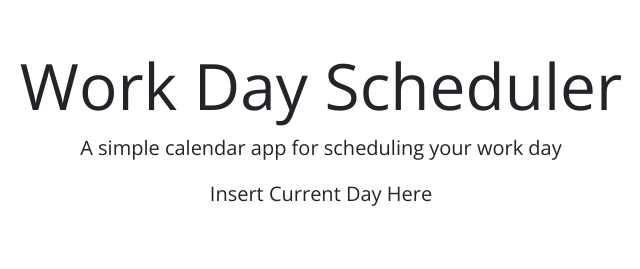
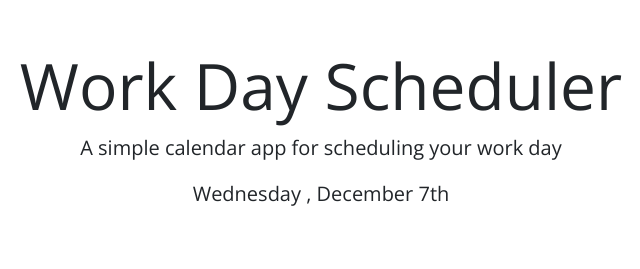
Before and after one commit to Azurelo/work-day-scheduler, a plain HTML site: page index.html in a window 1280 px wide. Shown: the top 269 px of the page, 319-959 px from the left. Drawn offline with nearby package versions, Linux system fonts and the light colour scheme.

Commit message:
Added Current Date

```diff
--- a/index.html
+++ b/index.html
@@ -26,7 +26,7 @@
     <header class="p-5 mb-4 border-5 border-bottom border-dark text-center">
       <h1 class="display-3">Work Day Scheduler</h1>
       <p class="lead">A simple calendar app for scheduling your work day</p>
-      <p id="currentDay" class="lead">Insert Current Day Here</p>
+      <p id="currentDay" class="lead"></p>
     </header>
     <div class="container-lg px-5">
       <!-- Use class for "past", "present", and "future" to apply styles to the
--- a/script.js
+++ b/script.js
@@ -1,6 +1,8 @@
 // Wrap all code that interacts with the DOM in a call to jQuery to ensure that
 // the code isn't run until the browser has finished rendering all the elements
 // in the html.
+var setToday = $('#currentDay');
+
 $(function () {
   // TODO: Add a listener for click events on the save button. This code should
   // use the id in the containing time-block as a key to save the user input in
@@ -20,4 +22,22 @@ $(function () {
   // attribute of each time-block be used to do this?
   //
   // TODO: Add code to display the current date in the header of the page.
+  var today = new Date();
+  var day = today.getDay();
+  var month = today.getMonth();
+  var date = today.getDate();
+  var monthNames =["January","February","March","April","May","June","July","August","September","October","November","December"]
+  var dayNames = ["Sunday","Monday","Tuesday","Wednesday ","Thursday","Friday","Saturday"];
+
+  if (date == 1 || date == 21|| date == 31){
+  setToday.text(dayNames[day] + ", " + monthNames[month] + " " + date + "st");}
+  else if(date == 2 || date == 22){
+    setToday.text(dayNames[day] + ", " + monthNames[month] + " " + date + "nd");
+  }
+  else if(date == 3 || date == 23){
+    setToday.text(dayNames[day] + ", " + monthNames[month] + " " + date + "rd");
+  }
+  else{
+    setToday.text(dayNames[day] + ", " + monthNames[month] + " " + date + "th");
+  }
 });
```
